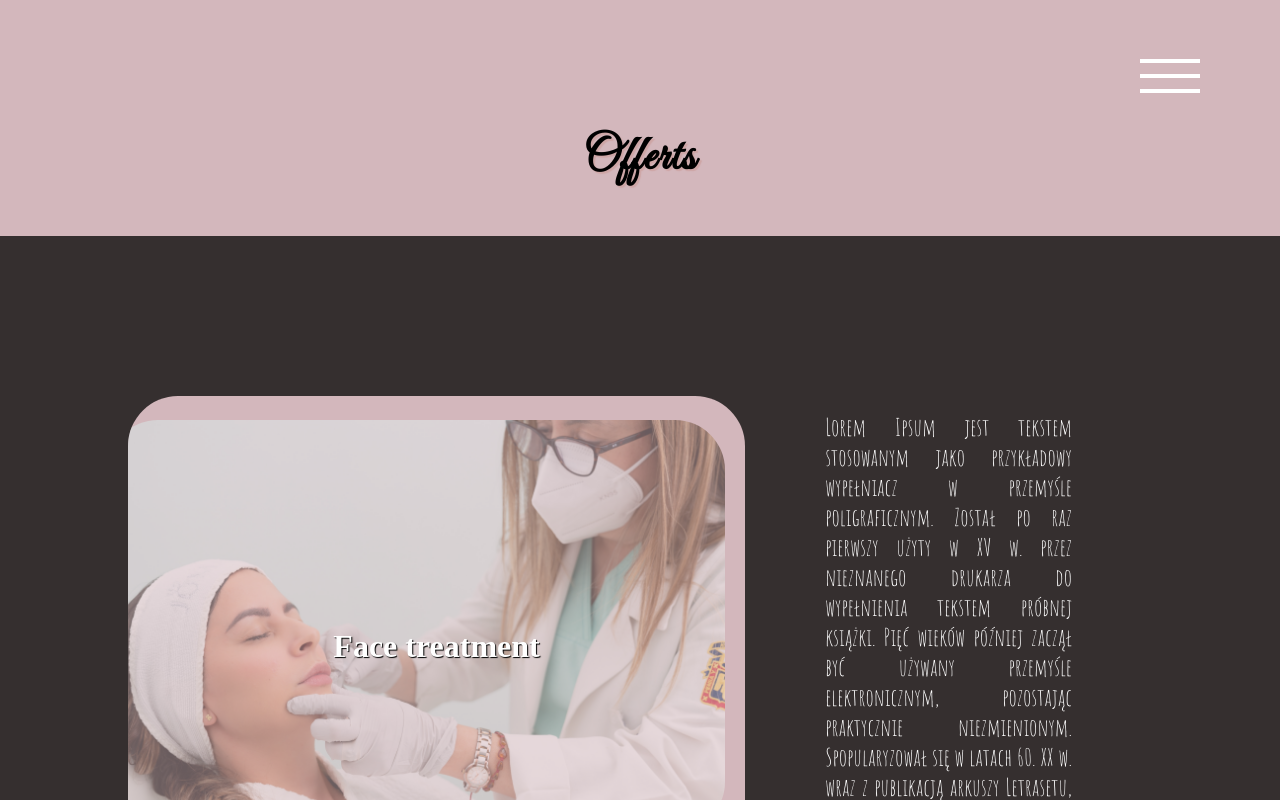
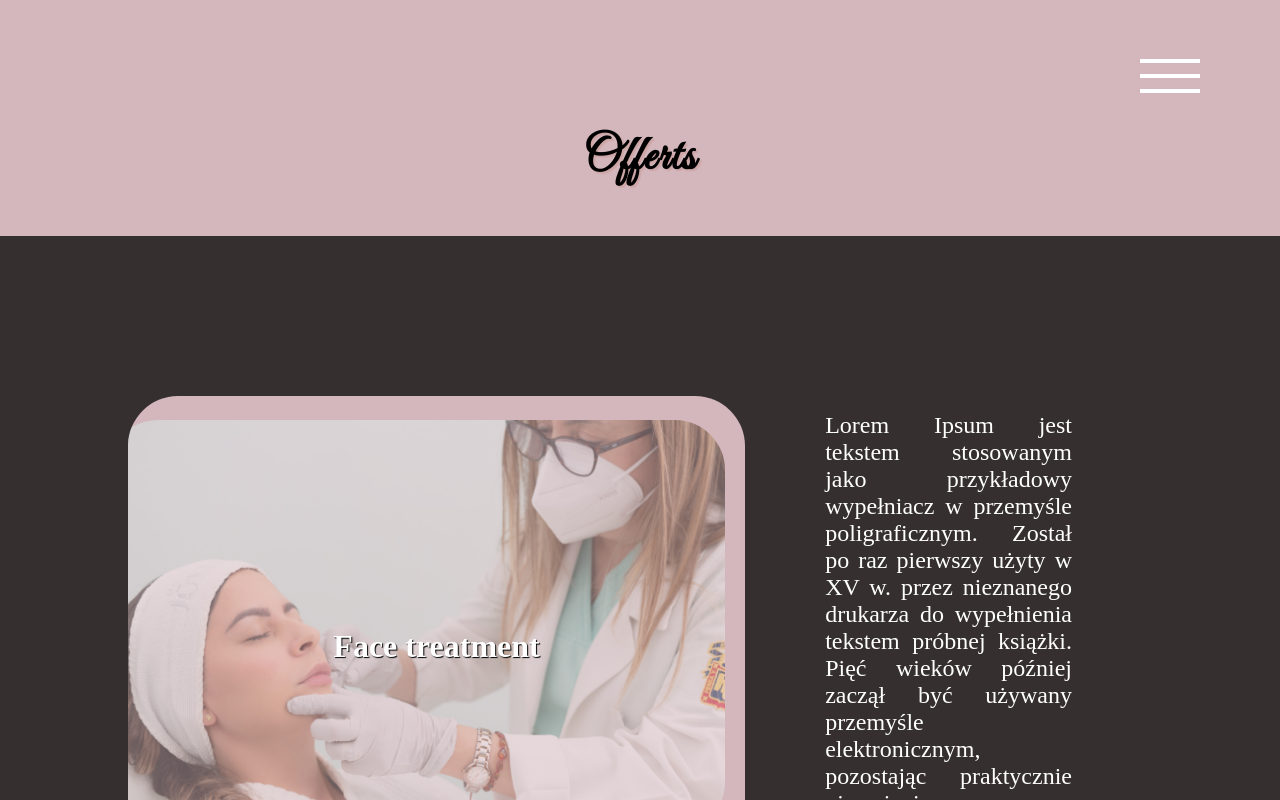
Before and after one commit to amelangad/beauty_salon, a React (Vite) app: page /treatments in a window 1280 px wide. Shown: the top 800 px of the page. Built offline with nearby package versions, Linux system fonts and the light colour scheme.

Commit message:
change font

```diff
--- a/src/styles/treatments.css
+++ b/src/styles/treatments.css
@@ -69,7 +69,7 @@
 
 
 .treatments__text {
-    font-family: 'Amatic SC', cursive;
+    font-family: font-family: 'Sacramento', cursive;
     width: 80%;
     height: auto;
     padding: .5rem 0;
```
